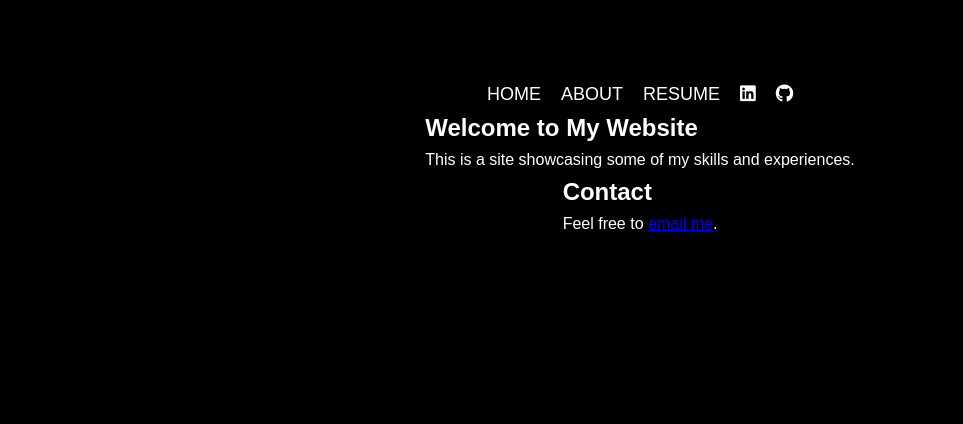
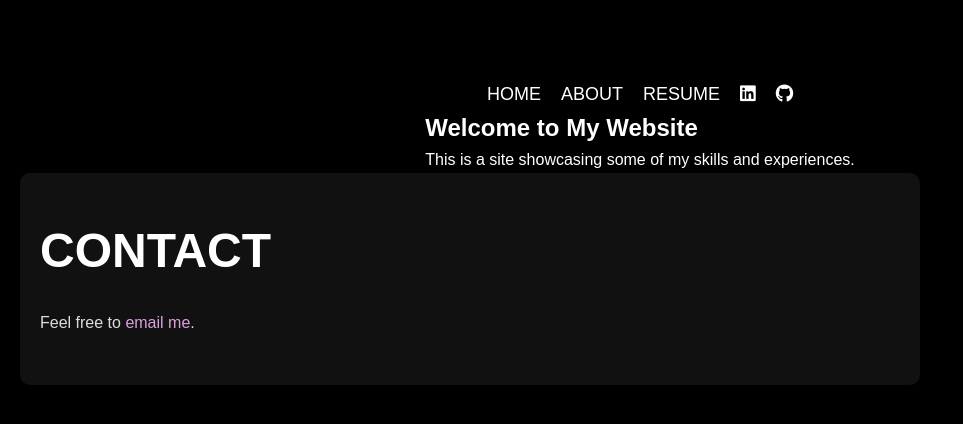
Before and after one commit to Andrew-Naumoff/personal_site, a website: page public/index.html in a window 1280 px wide. Shown: the whole page, without its empty margins (0-963 px from the left). Drawn offline with Linux system fonts and the light colour scheme.

Commit message:
css changes

```diff
--- a/public/css/styles.css
+++ b/public/css/styles.css
@@ -173,6 +173,48 @@ nav ul li a:hover {
     text-align: center; /* Center the heading text */
 }
 
+/* Contact Section */
+#contact {
+    display: flex;
+    flex-direction: column;
+    align-items: flex-start; /* Align items to the left */
+    justify-content: center;
+    width: 100%;
+    max-width: 900px; /* Limit the width for readability */
+    padding: 40px 20px;
+    background-color: #111; /* Dark gray background */
+    border-radius: 10px;
+    margin-right: auto; /* Shift the section to the left */
+    margin-left: 20px; /* Add small left margin for spacing */
+    margin-bottom: 20px;
+    text-align: left; /* Ensure text is left-aligned */
+}
+
+/* H2 Title in Contact Section */
+#contact h2 {
+    font-size: 48px;
+    color: #fff;
+    margin-bottom: 20px;
+    text-transform: uppercase;
+    text-align: left; /* Keep the heading left-aligned */
+}
+
+/* Contact paragraph and link */
+#contact p {
+    color: #ddd; /* Lighter gray for readability */
+    margin-bottom: 10px;
+}
+
+#contact a {
+    color: plum; /* Match the color scheme for links */
+    text-decoration: none;
+}
+
+#contact a:hover {
+    opacity: 0.8; /* Slight opacity change on hover */
+}
+
+
 
 /* Footer (Optional) */
 footer {
```
